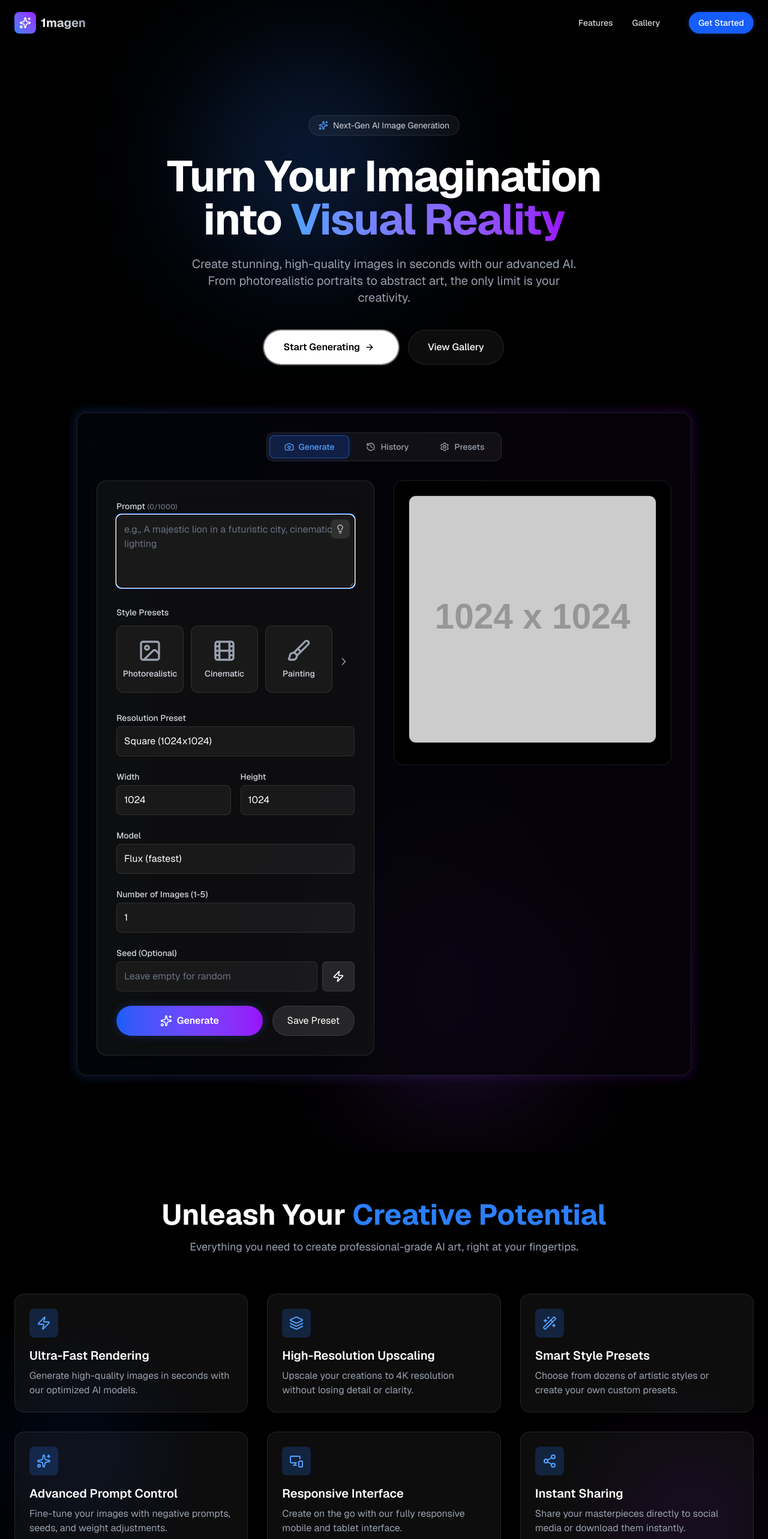
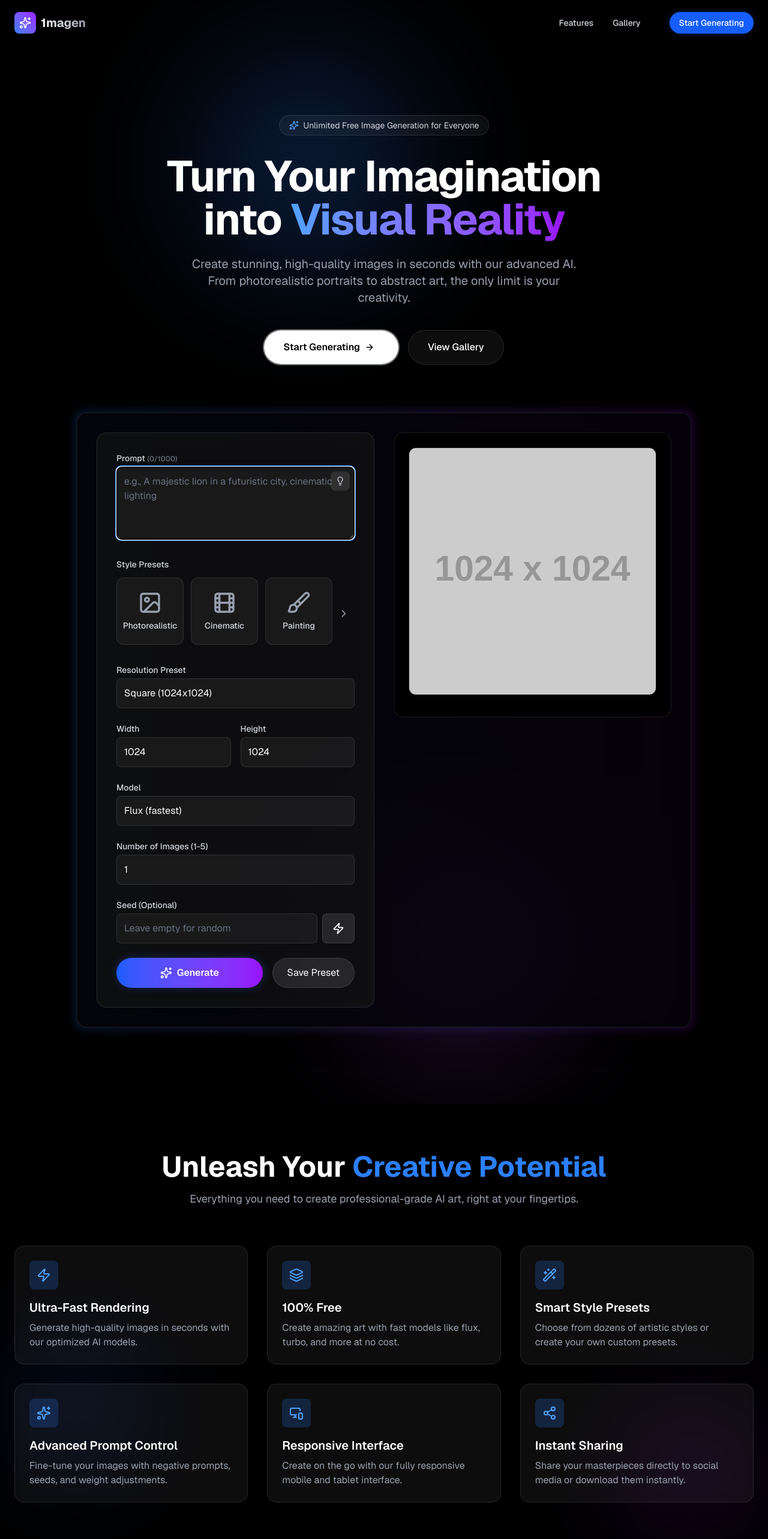
Before and after one commit to melvsalonga/1magen-app, a Next.js app: page / in a window 1280 px wide. Shown: the top 2566 px of the page at 60% size. Built offline with nearby package versions, Linux system fonts and the light colour scheme.

Commit message:
feat: update ModernImagen component to support preview mode, revise landing page features and footer for clarity, and enhance Navbar with conditional rendering for the 'Start Generating' button

```diff
--- a/src/components/ModernImagen.tsx
+++ b/src/components/ModernImagen.tsx
@@ -555,7 +555,7 @@ const ComparisonModal = ({
 
 
 // Main Component
-export default function ModernImagen() {
+export default function ModernImagen({ isPreview = false }: { isPreview?: boolean }) {
   // State variables for prompt, dimensions, model, and seed
   const [prompt, setPrompt] = useState('');
   // Numeric width and height for API
@@ -1041,7 +1041,8 @@ export default function ModernImagen() {
       {/* Toast Notification */}
       {toast && <Toast {...toast} onClose={() => setToast(null)} />}
 
-      {/* Internal Tab Switcher */}
+      {/* Internal Tab Switcher - Hidden in preview mode */}
+      {!isPreview && (
       <div className="flex justify-center mb-8">
         <div className="bg-white/5 p-1 rounded-xl border border-white/10 flex space-x-1">
           {[
@@ -1064,6 +1065,7 @@ export default function ModernImagen() {
           ))}
         </div>
       </div>
+      )}
 
       <div className="max-w-6xl mx-auto">
         <main>
--- a/src/components/landing/Features.tsx
+++ b/src/components/landing/Features.tsx
@@ -11,8 +11,8 @@ const features = [
   },
   {
     icon: Layers,
-    title: "High-Resolution Upscaling",
-    description: "Upscale your creations to 4K resolution without losing detail or clarity."
+    title: "100% Free",
+    description: "Create amazing art with fast models like flux, turbo, and more at no cost."
   },
   {
     icon: Wand2,
--- a/src/components/landing/Footer.tsx
+++ b/src/components/landing/Footer.tsx
@@ -19,7 +19,7 @@ export default function Footer() {
               <span className="text-xl font-bold text-white">1magen</span>
             </Link>
             <p className="text-gray-400 text-sm mb-6">
-              Empowering creators with next-generation AI image generation tools.
+              Empowering creators with next-generation free image generation tools.
             </p>
             <div className="flex space-x-4">
               <Link href="#" className="text-gray-400 hover:text-white transition-colors">
@@ -43,7 +43,6 @@ export default function Footer() {
             <ul className="space-y-2">
               <li><Link href="#features" className="text-gray-400 hover:text-white text-sm transition-colors">Features</Link></li>
               <li><Link href="#gallery" className="text-gray-400 hover:text-white text-sm transition-colors">Gallery</Link></li>
-              <li><Link href="#" className="text-gray-400 hover:text-white text-sm transition-colors">Pricing</Link></li>
               <li><Link href="/generate" className="text-gray-400 hover:text-white text-sm transition-colors">Generator</Link></li>
             </ul>
           </div>
@@ -71,9 +70,10 @@ export default function Footer() {
         </div>
 
         <div className="border-t border-white/10 pt-8 flex flex-col md:flex-row items-center justify-between">
-          <p className="text-gray-500 text-sm mb-4 md:mb-0">
-            &copy; {new Date().getFullYear()} 1magen. All rights reserved.
-          </p>
+          <div className="text-gray-500 text-sm mb-4 md:mb-0">
+            <p className="mb-1">&copy; {new Date().getFullYear()} 1magen. All rights reserved.</p>
+            <p>Made with React.js and ♥ by John Melvin Salonga</p>
+          </div>
           <div className="flex space-x-6">
              {/* Additional bottom links if needed */}
           </div>
--- a/src/components/landing/Hero.tsx
+++ b/src/components/landing/Hero.tsx
@@ -17,7 +17,7 @@ export default function Hero() {
       <div className="container mx-auto px-4 md:px-6 relative z-10 text-center">
         <div className="inline-flex items-center space-x-2 bg-white/5 border border-white/10 rounded-full px-4 py-1.5 mb-8 backdrop-blur-sm animate-in fade-in slide-in-from-bottom-5 duration-700">
           <Sparkles className="w-4 h-4 text-blue-400" />
-          <span className="text-sm text-gray-300">Next-Gen AI Image Generation</span>
+          <span className="text-sm text-gray-300">Unlimited Free Image Generation for Everyone</span>
         </div>
 
         <h1 className="text-5xl md:text-7xl font-bold tracking-tight text-white mb-6 animate-in fade-in slide-in-from-bottom-8 duration-700 delay-100">
@@ -55,7 +55,7 @@ export default function Hero() {
                     We embed the ModernImagen component here to serve as a live preview.
                     This creates a powerful "Try it now" feel directly on the homepage.
                  */}
-                 <ModernImagen />
+                 <ModernImagen isPreview={true} />
 
                  {/* Optional: Add an overlay if you want it to be non-interactive until clicked,
                      but the user asked for it to be the "Interactive AI interface", so leaving it interactive is better.
--- a/src/components/landing/Navbar.tsx
+++ b/src/components/landing/Navbar.tsx
@@ -2,11 +2,13 @@
 
 import React, { useState, useEffect } from 'react';
 import Link from 'next/link';
+import { usePathname } from 'next/navigation';
 import { Sparkles, Menu, X } from 'lucide-react';
 
 export default function Navbar() {
   const [isScrolled, setIsScrolled] = useState(false);
   const [isMobileMenuOpen, setIsMobileMenuOpen] = useState(false);
+  const pathname = usePathname();
 
   useEffect(() => {
     const handleScroll = () => {
@@ -44,14 +46,18 @@ export default function Navbar() {
             <Link href="/#gallery" className="text-sm font-medium text-gray-300 hover:text-white transition-colors">
               Gallery
             </Link>
+
+            {/* Conditional Rendering for Start Generating Button */}
+            {pathname !== '/generate' && (
               <div className="flex items-center space-x-4 ml-4">
                 <Link
                   href="/generate"
                   className="px-4 py-2 text-sm font-medium text-white bg-blue-600 hover:bg-blue-700 rounded-full transition-all duration-300 shadow-[0_0_10px_rgba(37,99,235,0.3)] hover:shadow-[0_0_20px_rgba(37,99,235,0.5)]"
                 >
-                Get Started
+                  Start Generating
                 </Link>
               </div>
+            )}
           </div>
 
           {/* Mobile Menu Button */}
@@ -82,14 +88,20 @@ export default function Navbar() {
             >
               Gallery
             </Link>
+
+            {/* Conditional Rendering for Mobile Button */}
+             {pathname !== '/generate' && (
+              <>
                 <div className="h-px bg-white/10 my-2" />
                 <Link
                   href="/generate"
                   className="px-4 py-2 text-center text-white bg-blue-600 hover:bg-blue-700 rounded-lg transition-colors"
                   onClick={() => setIsMobileMenuOpen(false)}
                 >
-              Get Started
+                  Start Generating
                 </Link>
+              </>
+            )}
           </div>
         </div>
       )}
```
Lines whose indentation alone changed are shown as unchanged.
